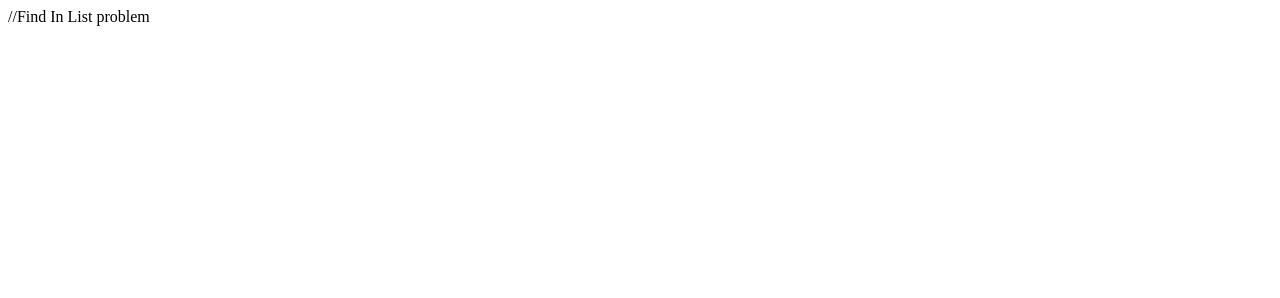
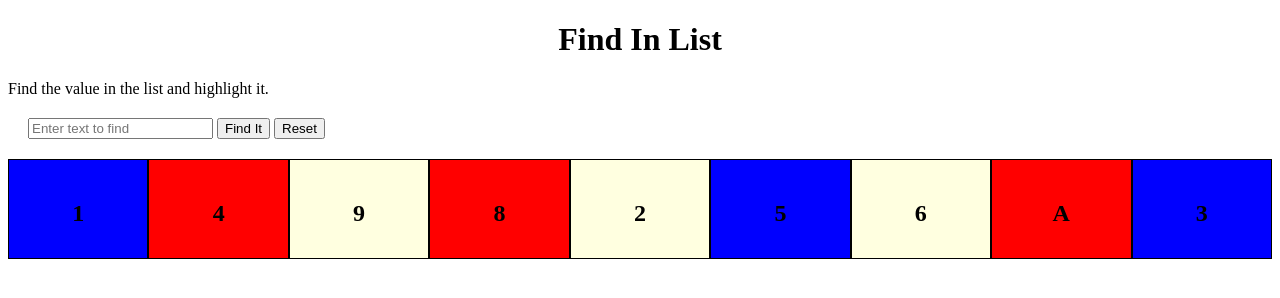
Before and after one commit to lawscause/tb-fewd-project-phase2-problems-answers, a plain HTML site: page FindInList.html in a window 1280 px wide. Drawn offline with Linux system fonts and the light colour scheme.

Commit message:
updated scripts.js and added FindInList.html

```diff
--- a/FindInList.html
+++ b/FindInList.html
@@ -1,4 +1,3 @@
-//Find In List problem
 <!DOCTYPE html>
 <html lang="en">
 
@@ -7,10 +6,106 @@
     <meta http-equiv="X-UA-Compatible" content="IE=edge">
     <meta name="viewport" content="width=device-width, initial-scale=1.0">
     <title>Find In List</title>
+    <style>
+        /* styling for the rows */
+        .row {
+            display: flex;
+            flex-direction: row;
+            flex-wrap: wrap;
+            width: 100%;
+            height: 100px
+        }
+
+        /* styling for the columns */
+        .column {
+            display: flex;
+            flex-direction: column;
+            flex-basis: 100%;
+            flex: 1;
+            border: 1px solid black;
+        }
+
+        /* highlight for a column */
+        .columnHighlighted {
+            display: flex;
+            flex-direction: column;
+            flex-basis: 100%;
+            flex: 1;
+            border: 5px solid gold;
+        }
+
+        .controls {
+            margin: 20px;
+        }
+
+        .center {
+            text-align: center;
+        }
+
+        span {
+            padding-top: 40px;
+            font-weight: bold;
+            font-size: x-large;
+        }
+
+        .blue {
+            background-color: blue;
+        }
+
+        .red {
+            background-color: red;
+        }
+
+        .yellow {
+            background-color: lightyellow
+        }
+    </style>
+    <script src="./scripts.js" defer></script>
 </head>
 
 <body>
+    <h1 style="text-align: center">Find In List</h1>
+    </p>Find the value in the list and highlight it.</p>
+    <div id="controls" class="controls">
+        <label for="tbTextToFind" id="label1" class="cLabel"></label>
+        <input type="text" id="tbTextToFind" placeholder="Enter text to find" />
+        <button id="btnFindIt" onclick="findInList();">Find It</button>
+        <button id="Reset" onclick="resetFindInList();">Reset</button>
+    </div>
 
+    <div id="original">
+        <div id="row0" class="row">
+            <div class="column center blue">
+                <span id="span1-1">1</span>
+            </div>
+            <div class="column center red">
+                <span id="span1-2">4</span>
+            </div>
+            <div class="column center yellow">
+                <span id="span1-3">9</span>
+            </div>
+            <div class="column center red">
+                <span id="span2-1">8</span>
+            </div>
+            <div class="column center yellow">
+                <span id="span2-2">2</span>
+            </div>
+            <div class="column center blue">
+                <span id="span2-3">5</span>
+            </div>
+            <div class="column center yellow">
+                <span id="span3-1">6</span>
+            </div>
+            <div class="column center red">
+                <span id="span3-2">A</span>
+            </div>
+            <div class="column center blue">
+                <span id="span3-3">3</span>
+            </div>
+        </div>
+    </div>
+    <div id="results">
+    </div>
 </body>
 
 </html>
--- a/scripts.js
+++ b/scripts.js
@@ -12,7 +12,22 @@ function resetFindInGrid() {
     }
 }
 
+function resetFindInList() {
+    let tbTextToFind = document.getElementById("tbTextToFind");
+    tbTextToFind.value = '';
+
+    let spans = document.getElementsByTagName('span');
+    console.log("spans: ", spans);
+    for (let index = 0; index < spans.length; index++) {
+        spans[index].classList.remove('columnHighlighted');
+    }
+}
+
 
 function findInGrid() {
  //find in grid
 }
+
+function findInList() {
+   //find In List
+}
```
